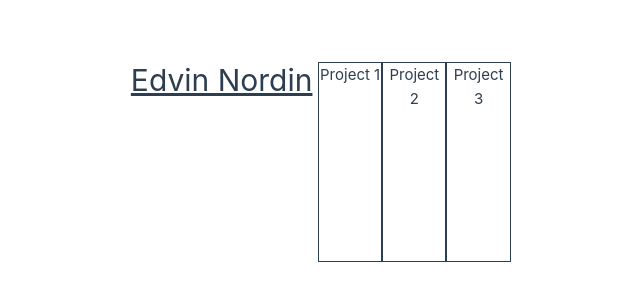
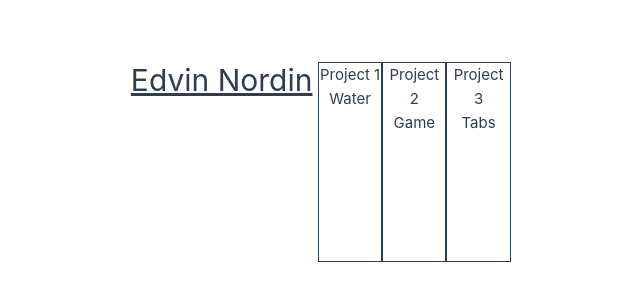
Before and after one commit to EdvinNordin/Vueing, a Vue app: page / in a window 1280 px wide. Shown: the part 238-538 px from the top of the page, without its empty margins (322-962 px from the left). Built offline with nearby package versions, Linux system fonts and the light colour scheme.

Commit message:
playground stuff

```diff
--- a/index.html
+++ b/index.html
@@ -4,7 +4,7 @@
     <meta charset="UTF-8">
     <link rel="icon" href="/favicon.ico">
     <meta name="viewport" content="width=device-width, initial-scale=1.0">
-    <title>Vite App</title>
+    <title>Vueing</title>
   </head>
   <body>
     <div id="app"></div>
--- a/src/App.vue
+++ b/src/App.vue
@@ -2,31 +2,51 @@
 export default {
   data() {
     return {
+      projects: [
+        {
+          name: "Project 1",
+          description: "Water"
+        },
+        {
+          name: "Project 2",
+          description: "Game"
+        },
+        {
+          name: "Project 3",
+          description: "Tabs"
+        }
+      ],
     };
   },
 
   methods: {
+    mouseEnter(project) {
+      project.temp = project.description;
+      project.description = "hovering";
+
+    },
+    mouseLeave(project) {
+      project.description = project.temp;
+    }
   },
 };
 </script>
 
 <template>
   <div class="text-center pb-10">
-    <h1 class="text-3xl font-bold underline">
-      Edvin Nordin</h1>
+    <h1 class="text-3xl font-bold underline">Edvin Nordin</h1>
   </div>
   <div class="flex flex-row justify-between">
-    <div class="border w-1/3 text-center h-50">
-      <h3>Project 1</h3>
-    </div>
-    <div class="border w-1/3 text-center">
-      <h3>Project 2</h3>
-    </div>
-    <div class="border w-1/3 text-center">
-      <h3>Project 3</h3>
+    <div class="border w-1/3 text-center h-50"
+    v-for="project in projects"
+    @mouseover="mouseEnter(project)"
+    @mouseleave="mouseLeave(project)">
+
+      <h3>{{project.name}}</h3>
+      <p>{{project.description}}</p>
+
     </div>
   </div>
 </template>
 
-<style>
-</style>
+<style></style>
```
Also changed, not shown: 1 other file (tests, documents, lock files or other folders).
